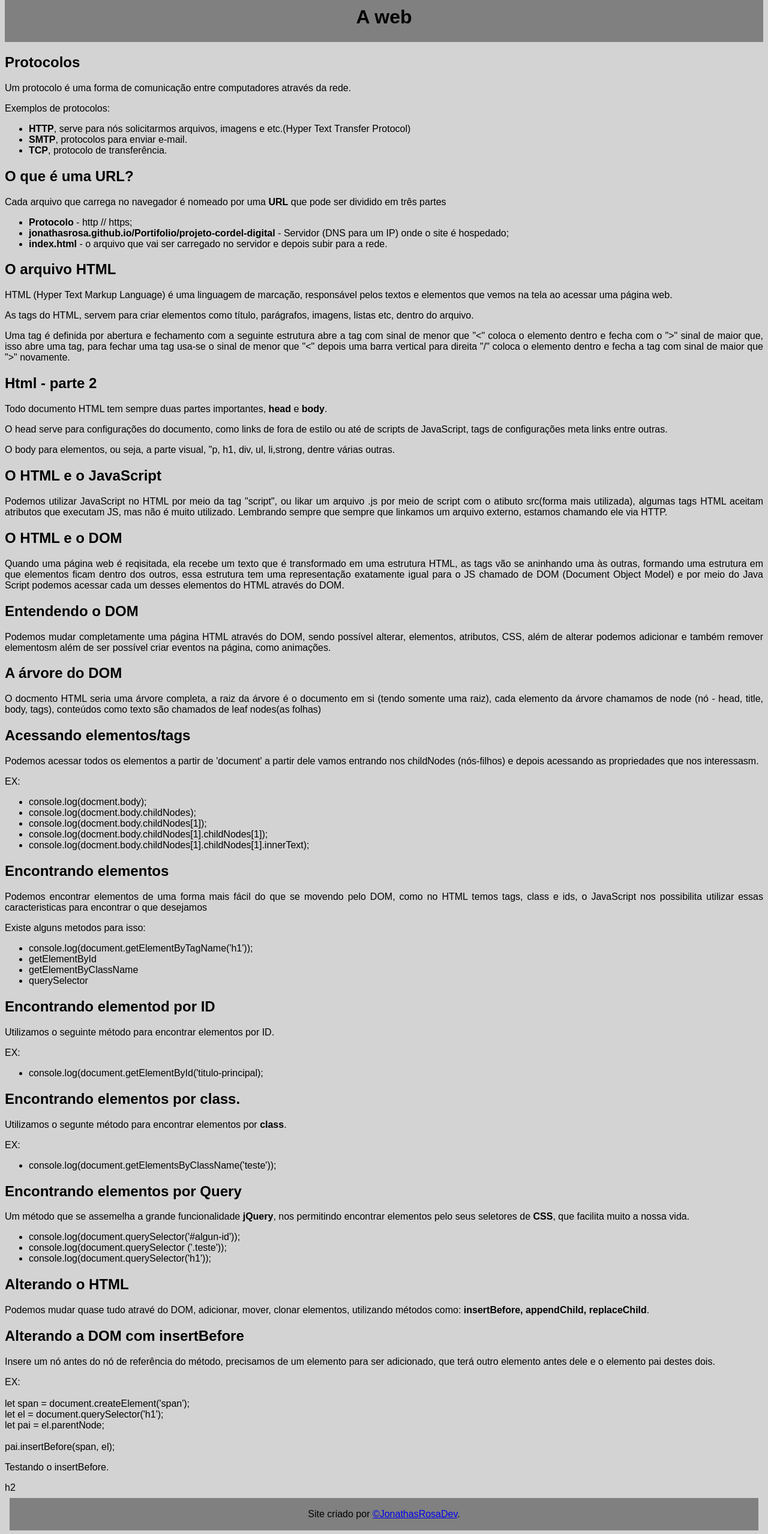
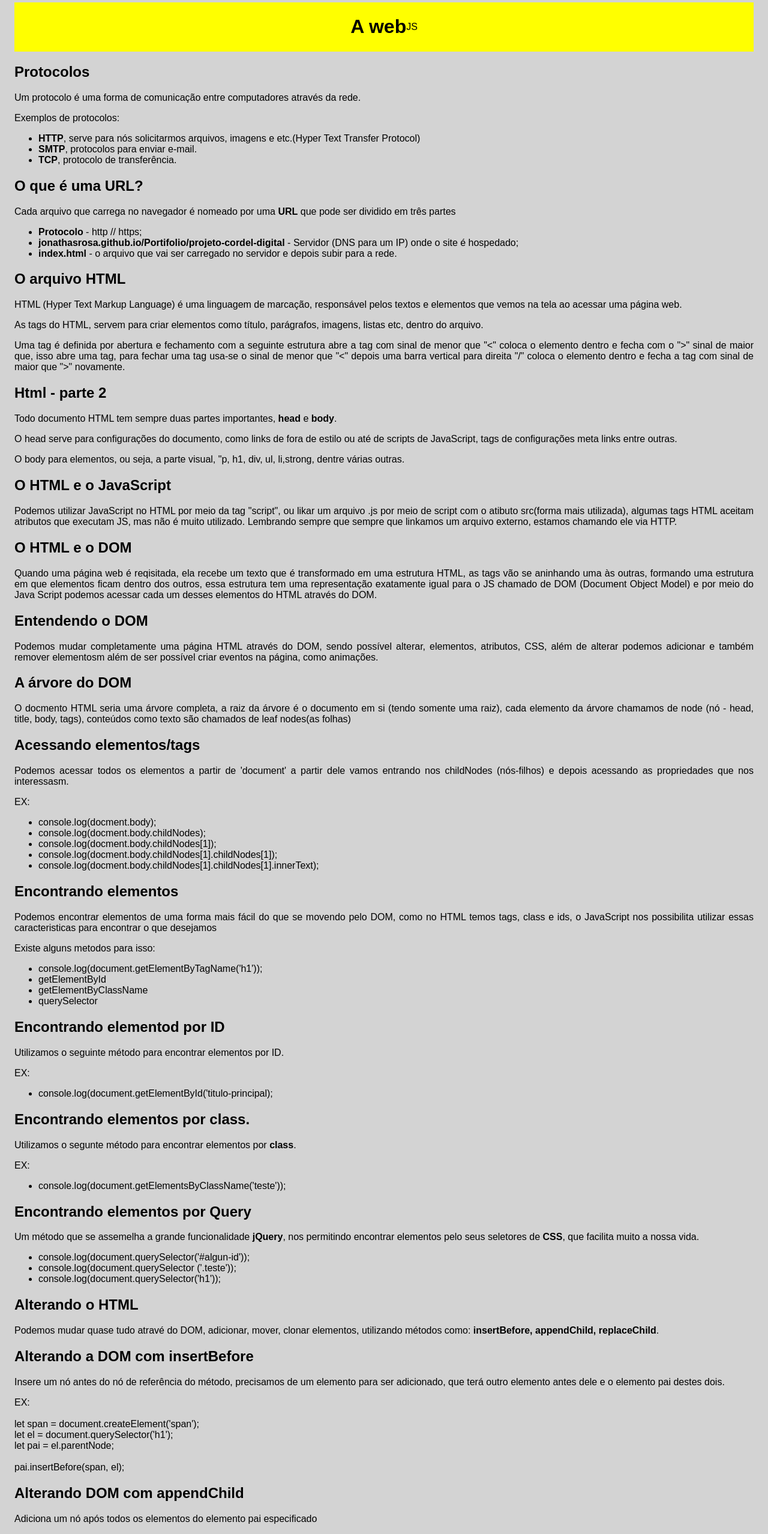
Before and after one commit to JonathasRosa/JavaScriptUdemyNew, a plain HTML site: page curso-javascript/JavaScript-no-navegador/index.html in a window 1280 px wide. Shown: the part 20-2577 px from the top of the page at 60% size. Drawn offline with Linux system fonts and the light colour scheme.

Commit message:
Update explicação JavaScript

```diff
--- a/curso-javascript/JavaScript-no-navegador/index.html
+++ b/curso-javascript/JavaScript-no-navegador/index.html
@@ -8,15 +8,16 @@
     <title>JavaScript no Navegador</title>
 </head>
 <body>
-    <header class="cabecalho">
-        <div id="container-principal">
-            <h1 id="titulo-principal">A web</h1>
+    <header >
+        <div class="cabecalho">
+            <h1 id="titulo-principal">A web </h1>
+            <p id="p.cabecalho">JS</p>
         </div>
     </header>
     <main class="slider">
     <div id="container-secundario-1">
-        <h2>Protocolos</h2>
-        <p>Um protocolo é uma forma de comunicação entre computadores através da rede.</p>
+        <h2 class="box">Protocolos</h2>
+        <p class="paragrafo-principal">Um protocolo é uma forma de comunicação entre computadores através da rede.</p>
         <p>Exemplos de protocolos:</p>
         <ul>
             <li class="itens"><Strong>HTTP</Strong>, serve para nós solicitarmos arquivos, imagens e etc.(Hyper Text Transfer Protocol)</li>
@@ -131,7 +132,19 @@
         </p>
     </div>
     <div>
-        h2
+        <h2>Alterando DOM com appendChild</h2>
+        <p>Adiciona um nó após todos os elementos do elemento pai especificado</p>
+        <p>EX: <br>
+            let p = docment.createElement("p"); <br>
+            let el 2 = document.querySelector("h1"); <br>
+            let pai2 = el2.parentNode; <br><br>
+            pai2.apependChild(p);
+        </p>
+    </div>
+    <div>
+        <h2>Alterando a DOM com replaceChild</h2>
+        <p>Repõe o elemnto antigo no DOM, com um novo elemento.</p>
+        <p></p>
     </div>
     </main>
     <footer>
--- a/curso-javascript/JavaScript-no-navegador/style.css
+++ b/curso-javascript/JavaScript-no-navegador/style.css
@@ -6,16 +6,21 @@
     box-sizing: border-box;
 }*/
 body {
+    display: flex;
+    flex-direction: column;
     text-align: justify;
     font-family: Arial, Helvetica, sans-serif;
     background-color: lightgray ;
     background-repeat: no-repeat;
     background-size: cover;
+    margin: 12px;
+    padding: 12px;
     min-height: 100vh;
 }
 .cabecalho {
-    background-color: gray;
+    background-color: yellow;
     display: flex;
+    flex-direction: row;
     justify-content: center;
     align-items: center;
     margin: 0;
@@ -24,6 +29,6 @@ body {
 footer{
     text-align: center;
     background-color: gray;
-    padding: 2px;
-    margin: 8px;
+    padding: 12px;
+    margin: 12px;
 }
```
Also changed, not shown: curso-javascript/JavaScript-no-navegador/script.js (+13 -0 lines).
